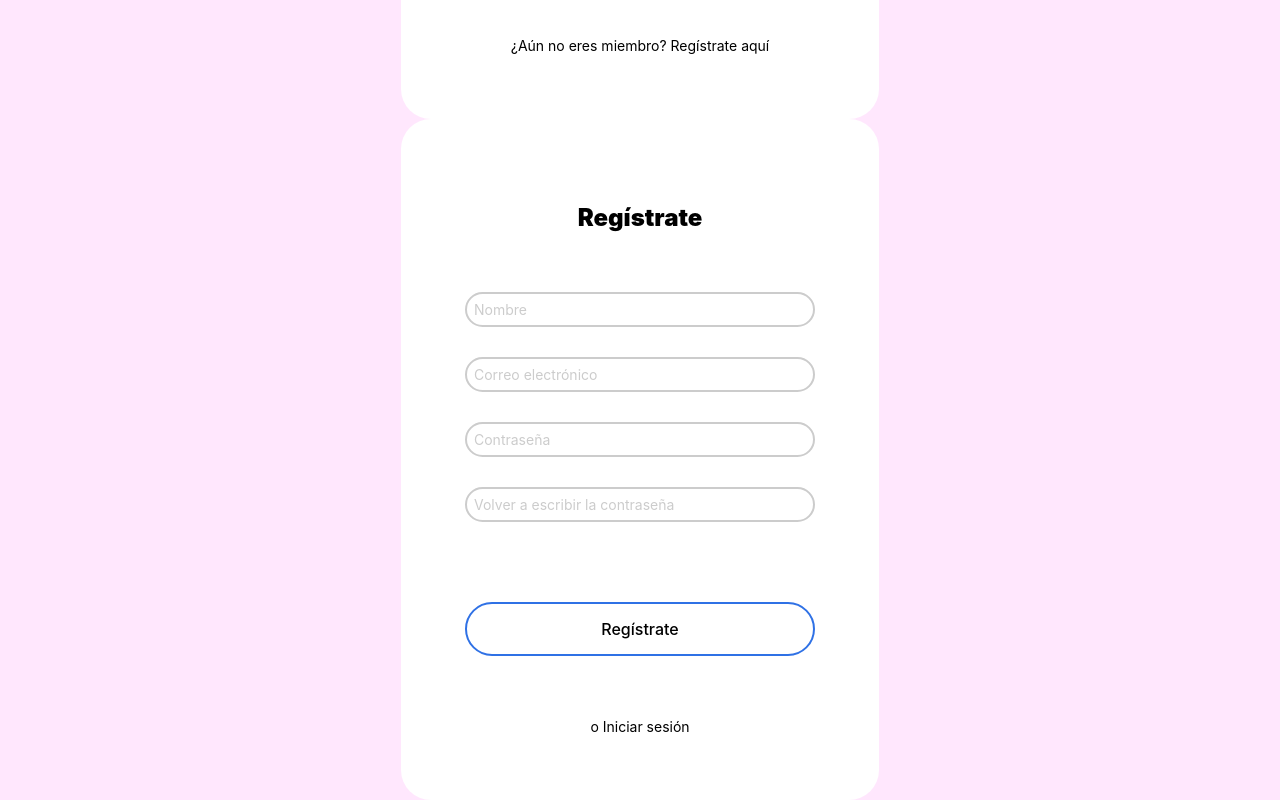
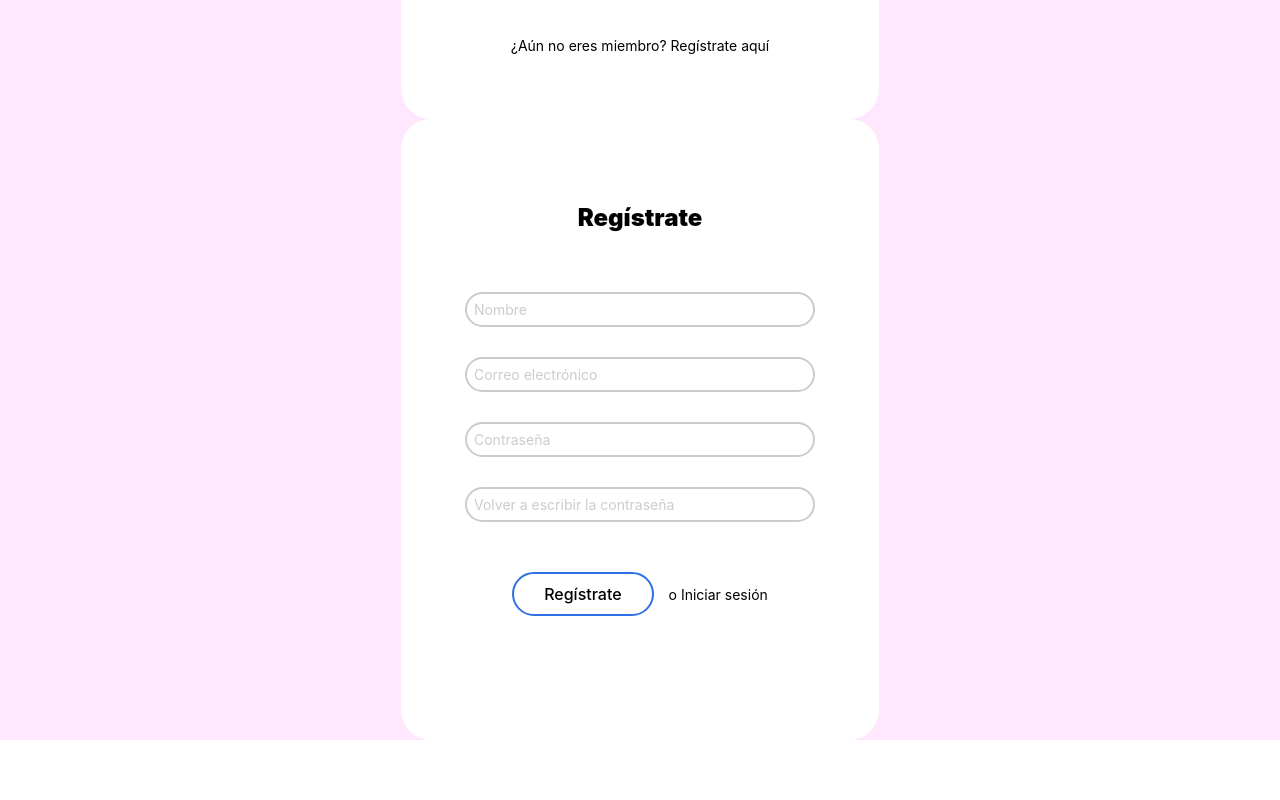
Before and after one commit to victoriamunozrobles-bot/book-tracker-frontend, a React (Vite) app in the folder book-tracker-frontend/: page / in a window 1280 px wide. Shown: the part 589-1389 px from the top of the page. After the commit the page ends 1329 px from the top, so only its background shows below. Built offline with nearby package versions, Linux system fonts and the light colour scheme.

Commit message:
feat: modifica apariencia de boton de registro y enlace de inicio de sesión en el formulario de registro.

```diff
--- a/book-tracker-frontend/src/components/Register/Register.jsx
+++ b/book-tracker-frontend/src/components/Register/Register.jsx
@@ -62,15 +62,17 @@
           onChange={handleChangePassword}
           required
         />
+        <div className="form__actions">
           <button className="register_form__button" type="submit">
             Regístrate
           </button>
-      </form>
           <div className="register__signup">
             <Link className="register__signup_link" to="/signin">
               o Iniciar sesión
             </Link>
           </div>
         </div>
+      </form>
+    </div>
   );
 }
--- a/book-tracker-frontend/src/components/Register/register.css
+++ b/book-tracker-frontend/src/components/Register/register.css
@@ -41,13 +41,21 @@
   color: #cccccc;
 }
 
+.form__actions {
+  display: flex;
+  flex-direction: row;
+  justify-content: center;
+  align-items: center;
+  gap: 15px;
+  margin-top: 20px;
+}
+
 .register_form__button {
-  margin-top: 50px;
   background-color: white;
   color: black;
   border: 2px solid #2f71e5;
   border-radius: 100px;
-  padding: 15px;
+  padding: 10px 30px;
   font-size: 16px;
   font-weight: 500;
   font-family: "Inter", Arial, sans-serif;
@@ -59,7 +67,6 @@
 }
 
 .register__signup {
-  margin-top: 15px;
   font-family: "Inter", Arial, sans-serif;
   text-align: center;
 }
```
Lines whose indentation alone changed are shown as unchanged.
